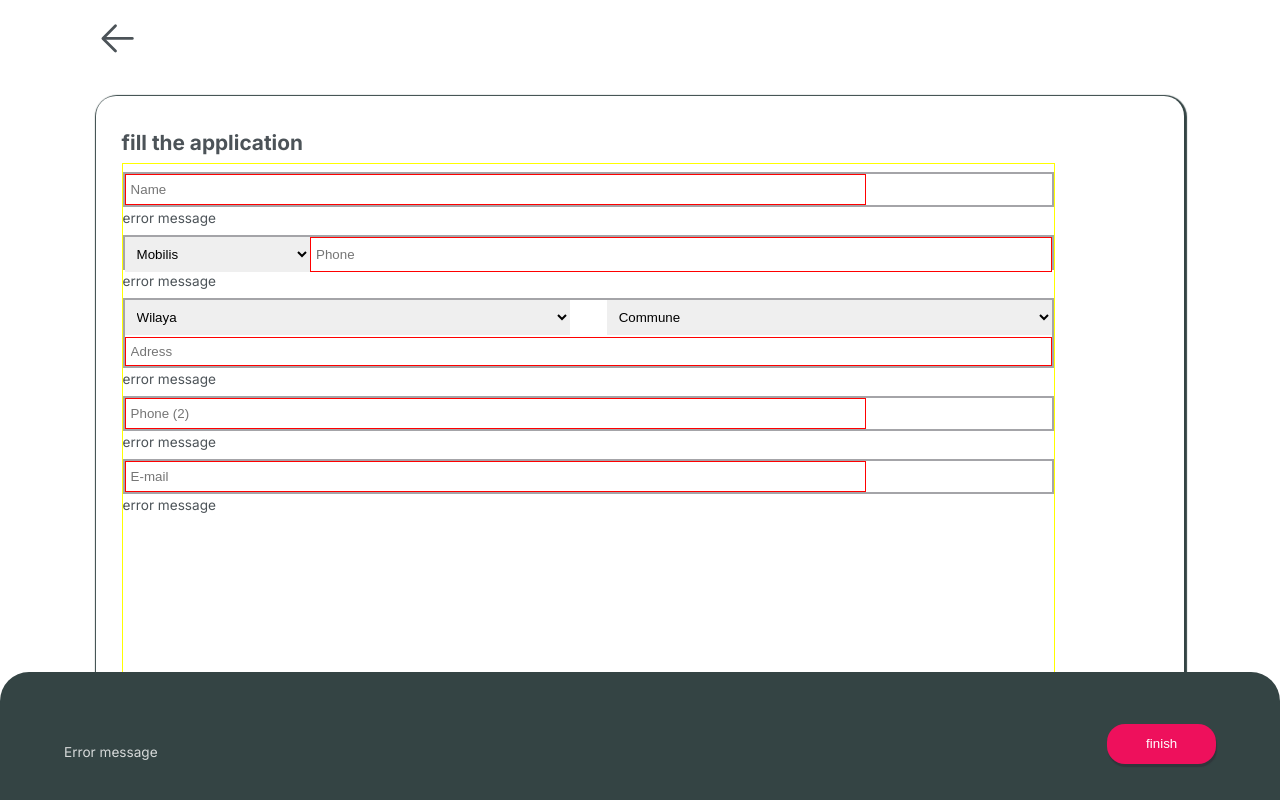
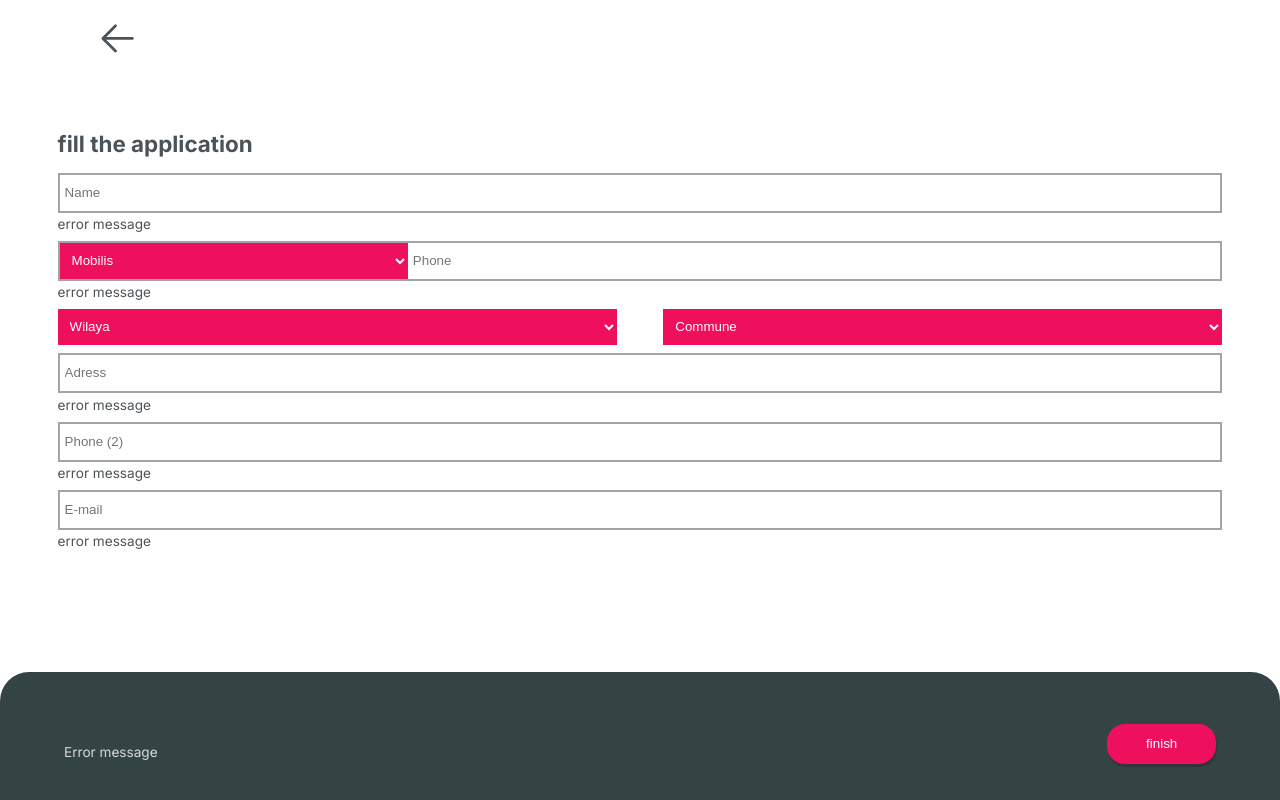
Before and after one commit to yacine-yac/e-commerce-shop, a Next.js app: page /cart/confirm in a window 1280 px wide. Built offline with nearby package versions, Linux system fonts and the light colour scheme.

Commit message:
some changes on confirm page

```diff
--- a/src/app/cart/confirm/page.css
+++ b/src/app/cart/confirm/page.css
@@ -2,45 +2,49 @@
     width:100vw;height: 85vh;
 }
 .pg-form{
-    width: 85%;height: 90%;padding: 2%;
+    width: 95%;height: 100%;padding: 2%;
     display: flex;flex-direction: column;
-    box-shadow: 1px 1px 1px 2px rgb(52, 68, 68);
-    border-radius: 20px;
+    /* box-shadow: 1px 1px 1px 2px rgb(52, 68, 68); */
+    /* border-radius: 20px; */
 }
 .pg-form h2{
     margin: 8px 0px;
     text-align: left;
-    font-size: var(--size-2);color: var(--icons-color);
+    font-size: var(--size-1);color: var(--icons-color);
 }
 .pg-form form{
-    width: 90%;height: 100%;border: 1px solid yellow;
-    /* display: grid;grid-template-columns: 1fr; */
-    /* grid-template-rows: 1fr 1fr 1fr 1fr; */
+    width: 100%;height: 100%;
     row-gap: 15px;
 }
-.pg-form form label{
-    width: 100%;height: 35px;
+.pg-form form label,.pg-form form label:nth-child(5) input{
+    width: 100%;height: 40px;
     display: flex;flex-direction: row;flex-wrap: wrap;
     margin-top: 8px;
     border: 2px solid var(--shadow);
 }
 .pg-form form label:nth-child(5){
     height: 70px;justify-content: space-between;
+    border: 0px;margin-bottom: 15px;
 }
 .pg-form form label:nth-child(5) input{
     width: 100%;
 }
+.pg-form form label:nth-child(3) input{
+    width: 60%;
+}
 .pg-form form label select{
-    width: 48%;height: 35px;border: 0px;padding: 8px;
+    width: 48%;height: 36px;border: 0px;padding: 8px;
+    background-color: var(--primary-background);
+    color: var(--secondary-background);
 }
 .pg-form form label select#operator{
-    width: 20%;
+    width: 30%;
 }
 .pg-form form span{
     font-size: var(--size-4);color: var(--icons-color);margin-top: 5px;
 }
 .pg-form form label input{
-    border:1px solid red;
+    border:0px solid red;
     width: 80%;padding: 5px;
 }
 .s-1-two{
--- a/src/app/cart/confirm/page.tsx
+++ b/src/app/cart/confirm/page.tsx
@@ -8,7 +8,7 @@ export default function Confirm(){
                  <h2>fill the application</h2>
                  <form>
                     <label form="name">
-                        <input id="name" type="text" name="name" placeholder="Name" />
+                       <input id="name" type="text" name="name" placeholder="Name" />
                     </label>
                     <span>error message</span>
                     <label>
```
